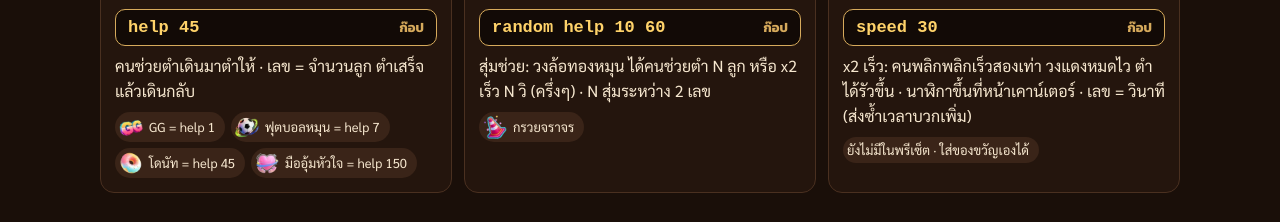
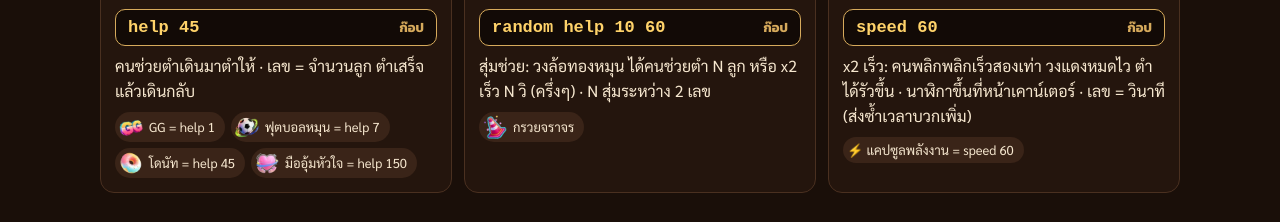
Before and after one commit to AOTGTR/mochi-commands, a plain HTML site: page index.html in a window 1280 px wide. Shown: the part 1797-2019 px from the top of the page. Drawn offline with Linux system fonts and the light colour scheme.

Commit message:
speed: energy capsule = speed 60 (preset v5)

```diff
--- a/index.html
+++ b/index.html
@@ -39,7 +39,7 @@ footer{color:var(--muted);font-size:13px}
 <figure class="cmd"><div class="clip"><video src="media/r_help.mp4" poster="media/r_help.jpg" muted loop playsinline preload="none"></video></div>
 <figcaption><button class="copy" data-c="random help 10 60"><code>random help 10 60</code><span>ก๊อป</span></button><p>สุ่มช่วย: วงล้อทองหมุน ได้คนช่วยตำ N ลูก หรือ x2 เร็ว N วิ (ครึ่งๆ) · N สุ่มระหว่าง 2 เลข</p><div class="gifts"><span class="gift"><img src="gifts/59315.webp" alt="">กรวยจราจร</span></div></figcaption></figure>
 <figure class="cmd"><div class="clip"><video src="media/speed.mp4" poster="media/speed.jpg" muted loop playsinline preload="none"></video></div>
-<figcaption><button class="copy" data-c="speed 30"><code>speed 30</code><span>ก๊อป</span></button><p>x2 เร็ว: คนพลิกพลิกเร็วสองเท่า วงแดงหมดไว ตำได้รัวขึ้น · นาฬิกาขึ้นที่หน้าเคาน์เตอร์ · เลข = วินาที (ส่งซ้ำเวลาบวกเพิ่ม)</p><div class="gifts"><span class="gift">ยังไม่มีในพรีเซ็ต · ใส่ของขวัญเองได้</span></div></figcaption></figure>
+<figcaption><button class="copy" data-c="speed 60"><code>speed 60</code><span>ก๊อป</span></button><p>x2 เร็ว: คนพลิกพลิกเร็วสองเท่า วงแดงหมดไว ตำได้รัวขึ้น · นาฬิกาขึ้นที่หน้าเคาน์เตอร์ · เลข = วินาที (ส่งซ้ำเวลาบวกเพิ่ม)</p><div class="gifts"><span class="gift">⚡ แคปซูลพลังงาน = speed 60</span></div></figcaption></figure>
 </div></section>
 
 <section><h2>🎮 วิธีเล่น</h2><div class="grid">
```
